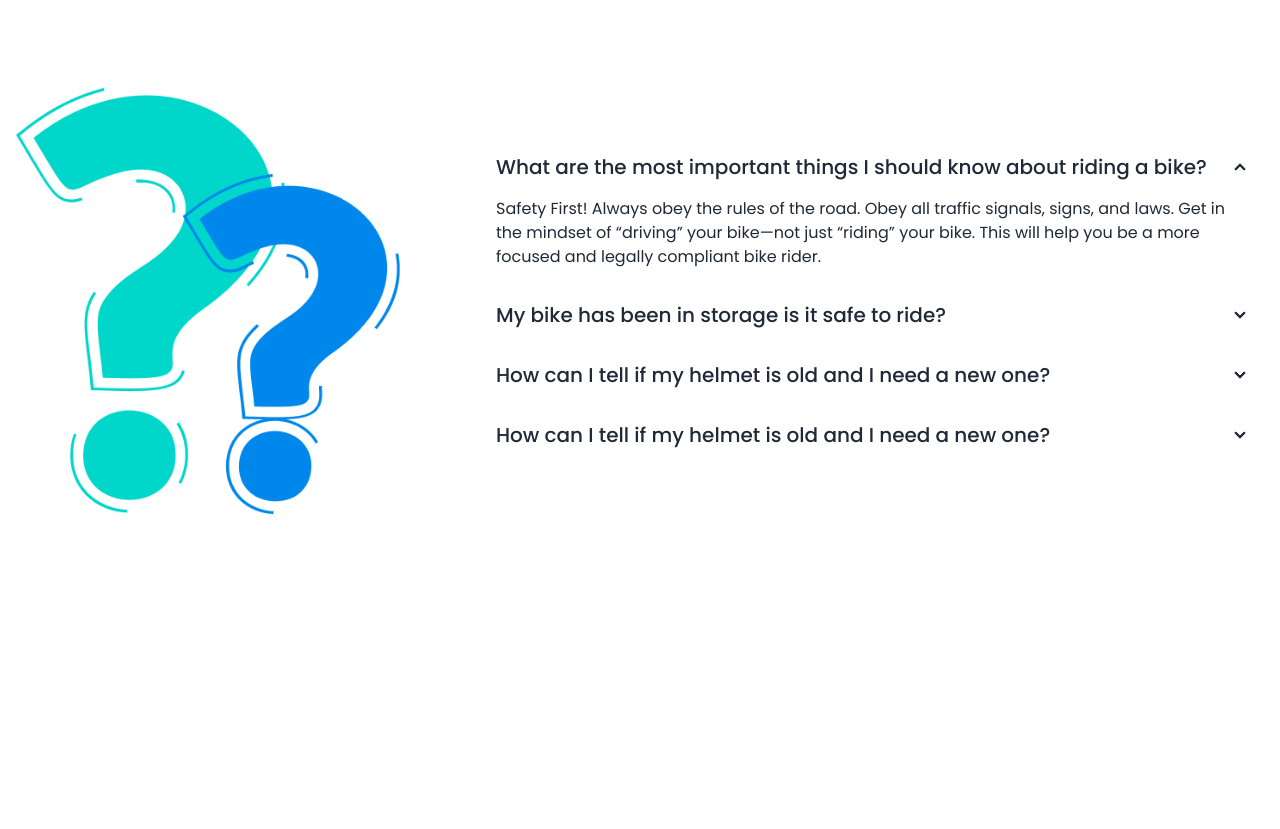
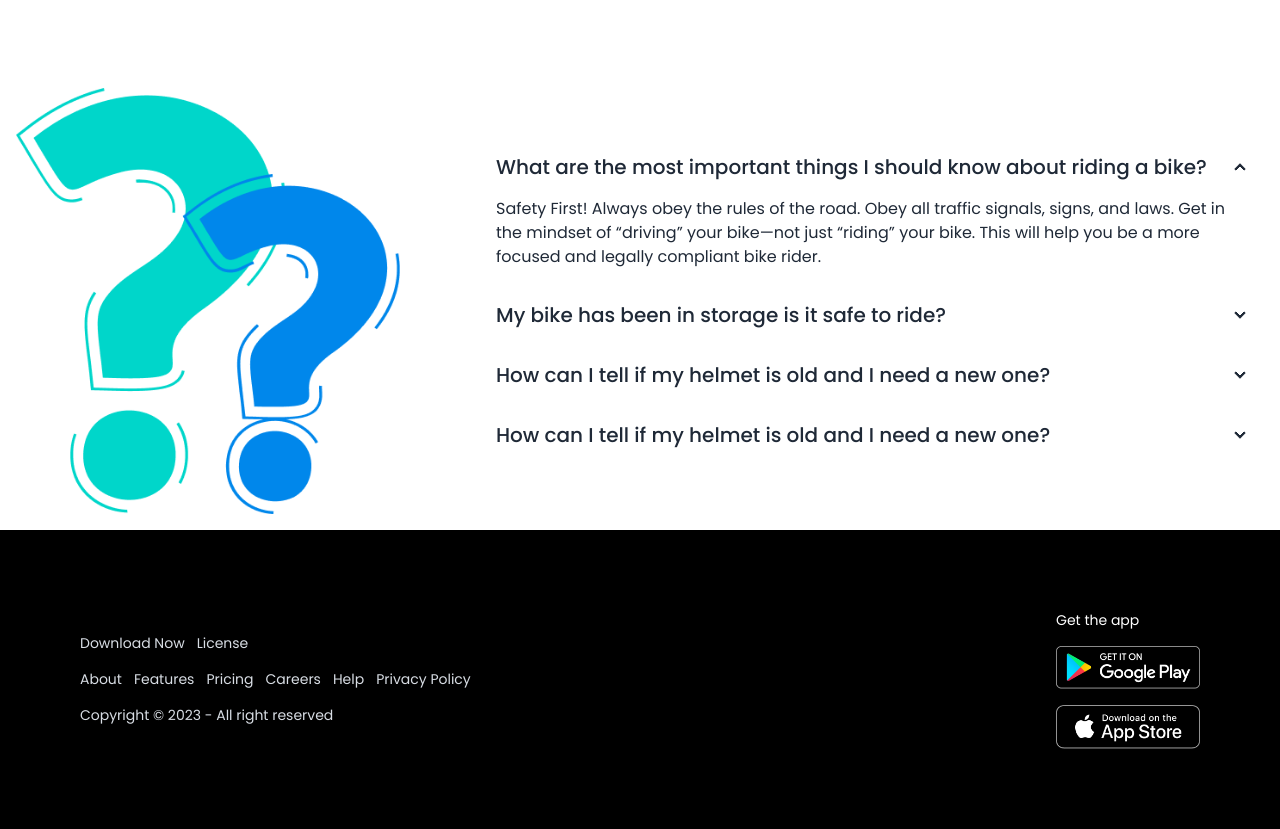
Before and after one commit to arifur-rahman1/bike-zone, a plain HTML site: page index.html in a window 1280 px wide. Shown: the part 2076-2905 px from the top of the page. Before the commit the page ends 2606 px from the top, so only its background shows below. Drawn offline with nearby package versions, Linux system fonts and the light colour scheme.

Commit message:
fotter done

```diff
--- a/index.html
+++ b/index.html
@@ -356,6 +356,35 @@ new one?
               </div>
         </section>
     </main>
-    <footer></footer>
+    <footer>
+        <footer class="footer items-center p-4 lg:p-20 bg-black text-neutral-content">
+            <div class="items-center grid-flow-col">
+               <div class="flex flex-col gap-4">
+                <div class="flex gap-3">
+                    <p>Download Now</p>
+                    <p>License</p>
+                </div>
+                <div class="flex gap-3">
+                    <p>About</p>
+                    <p>Features</p>
+                    <p>Pricing</p>
+                    <p>Careers</p>
+                    <p>Help</p>
+                    <p>Privacy Policy</p>
+                </div>
+              <p>Copyright © 2023 - All right reserved</p>
+               </div>
+            </div>
+            <div class="grid-flow-row gap-4 md:place-self-center md:justify-self-end">
+                <p class="text-white">Get the app</p>
+              <a>
+                <img class="w-36" src="images/others/android.png" alt="">
+              </a>
+              <a>
+                <img class="w-36" src="images/others/ios.png" alt="">
+              </a>
+            </div>
+          </footer>
+    </footer>
   </body>
 </html>
```
